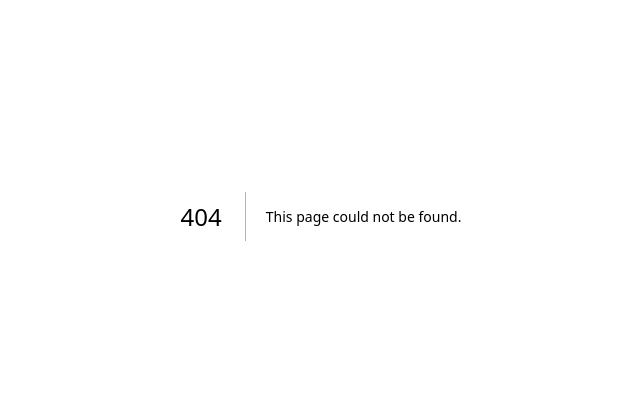
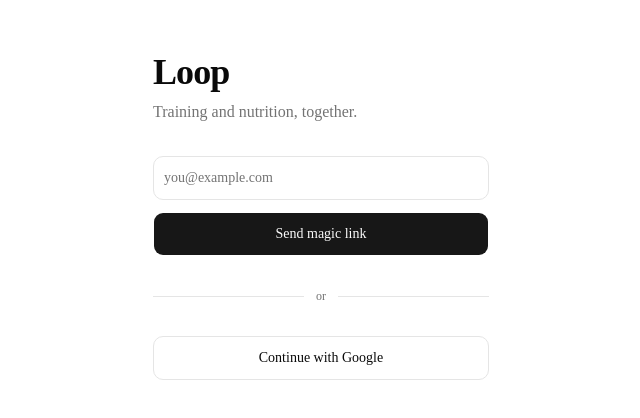
Before and after one commit to NicolaiBaklund/ganba, a Next.js app in the folder apps/web/: page /login in a window 1280 px wide. Before the commit this address had no page. Shown: the part 184-602 px from the top of the page, without its empty margins (319-959 px from the left). Built offline with nearby package versions, Linux system fonts and the light colour scheme.

Commit message:
feat(auth): supabase clients, magic link login, route guard

```diff
--- /dev/null
+++ b/apps/web/app/(app)/layout.tsx
@@ -0,0 +1,6 @@
+import { requireUser } from "@/lib/supabase/server";
+
+export default async function AppLayout({ children }: { children: React.ReactNode }) {
+  await requireUser();
+  return <div className="mx-auto min-h-dvh w-full max-w-md pb-28">{children}</div>;
+}
--- /dev/null
+++ b/apps/web/app/(app)/today/page.tsx
@@ -0,0 +1,3 @@
+export default function TodayPage() {
+  return <h1 className="p-4 text-2xl font-semibold">Today</h1>;
+}
--- /dev/null
+++ b/apps/web/app/auth/callback/route.ts
@@ -0,0 +1,12 @@
+import { NextResponse } from "next/server";
+import { createServerSupabase } from "@/lib/supabase/server";
+
+export async function GET(request: Request) {
+  const url = new URL(request.url);
+  const code = url.searchParams.get("code");
+  if (code) {
+    const supabase = await createServerSupabase();
+    await supabase.auth.exchangeCodeForSession(code);
+  }
+  return NextResponse.redirect(new URL("/today", url.origin));
+}
--- /dev/null
+++ b/apps/web/app/login/page.tsx
@@ -0,0 +1,67 @@
+"use client";
+
+import { useState } from "react";
+import { useTranslations } from "next-intl";
+import { Button } from "@/components/ui/button";
+import { Input } from "@/components/ui/input";
+import { createClient } from "@/lib/supabase/client";
+
+export default function LoginPage() {
+  const t = useTranslations("login");
+  const [email, setEmail] = useState("");
+  const [state, setState] = useState<"idle" | "sending" | "sent" | "error">("idle");
+
+  const redirectTo = () => `${window.location.origin}/auth/callback`;
+
+  async function sendLink(e: React.FormEvent) {
+    e.preventDefault();
+    setState("sending");
+    const { error } = await createClient().auth.signInWithOtp({
+      email,
+      options: { emailRedirectTo: redirectTo() },
+    });
+    setState(error ? "error" : "sent");
+  }
+
+  async function google() {
+    await createClient().auth.signInWithOAuth({ provider: "google", options: { redirectTo: redirectTo() } });
+  }
+
+  return (
+    <main className="mx-auto flex min-h-dvh w-full max-w-sm flex-col justify-center gap-8 px-6">
+      <div>
+        <h1 className="text-4xl font-bold tracking-tight">{t("title")}</h1>
+        <p className="mt-2 text-muted-foreground">{t("subtitle")}</p>
+      </div>
+
+      {state === "sent" ? (
+        <p className="rounded-lg bg-muted p-4 text-sm">{t("checkEmail", { email })}</p>
+      ) : (
+        <form onSubmit={sendLink} className="flex flex-col gap-3">
+          <Input
+            type="email"
+            required
+            autoComplete="email"
+            placeholder={t("emailPlaceholder")}
+            value={email}
+            onChange={(e) => setEmail(e.target.value)}
+            className="h-11"
+          />
+          <Button type="submit" size="lg" className="h-11" disabled={state === "sending"}>
+            {t("sendLink")}
+          </Button>
+          {state === "error" && <p className="text-sm text-destructive">{t("error")}</p>}
+        </form>
+      )}
+
+      <div className="flex items-center gap-3 text-xs text-muted-foreground">
+        <div className="h-px flex-1 bg-border" />
+        {t("or")}
+        <div className="h-px flex-1 bg-border" />
+      </div>
+      <Button variant="outline" size="lg" className="h-11" onClick={google}>
+        {t("google")}
+      </Button>
+    </main>
+  );
+}
--- /dev/null
+++ b/apps/web/lib/supabase/admin.ts
@@ -0,0 +1,9 @@
+import "server-only";
+import { createClient } from "@supabase/supabase-js";
+import type { Database } from "@/lib/db/types";
+
+/** Service role client. Bypasses RLS — server only, never expose results unfiltered. */
+export const createAdminSupabase = () =>
+  createClient<Database>(process.env.NEXT_PUBLIC_SUPABASE_URL!, process.env.SUPABASE_SERVICE_ROLE_KEY!, {
+    auth: { persistSession: false },
+  });
--- /dev/null
+++ b/apps/web/lib/supabase/client.ts
@@ -0,0 +1,8 @@
+import { createBrowserClient } from "@supabase/ssr";
+import type { Database } from "@/lib/db/types";
+
+export const createClient = () =>
+  createBrowserClient<Database>(
+    process.env.NEXT_PUBLIC_SUPABASE_URL!,
+    process.env.NEXT_PUBLIC_SUPABASE_ANON_KEY!,
+  );
--- /dev/null
+++ b/apps/web/lib/supabase/proxy.ts
@@ -0,0 +1,23 @@
+import { createServerClient } from "@supabase/ssr";
+import { NextResponse, type NextRequest } from "next/server";
+
+/** Refreshes the Supabase session cookie on every request. */
+export async function updateSession(request: NextRequest) {
+  let response = NextResponse.next({ request });
+  const supabase = createServerClient(
+    process.env.NEXT_PUBLIC_SUPABASE_URL!,
+    process.env.NEXT_PUBLIC_SUPABASE_ANON_KEY!,
+    {
+      cookies: {
+        getAll: () => request.cookies.getAll(),
+        setAll: (list) => {
+          list.forEach(({ name, value }) => request.cookies.set(name, value));
+          response = NextResponse.next({ request });
+          list.forEach(({ name, value, options }) => response.cookies.set(name, value, options));
+        },
+      },
+    },
+  );
+  await supabase.auth.getUser();
+  return response;
+}
--- /dev/null
+++ b/apps/web/lib/supabase/server.ts
@@ -0,0 +1,42 @@
+import "server-only";
+import { createServerClient } from "@supabase/ssr";
+import { cookies } from "next/headers";
+import { redirect } from "next/navigation";
+import type { Database } from "@/lib/db/types";
+
+export async function createServerSupabase() {
+  const cookieStore = await cookies();
+  return createServerClient<Database>(
+    process.env.NEXT_PUBLIC_SUPABASE_URL!,
+    process.env.NEXT_PUBLIC_SUPABASE_ANON_KEY!,
+    {
+      cookies: {
+        getAll: () => cookieStore.getAll(),
+        setAll: (list) => {
+          try {
+            list.forEach(({ name, value, options }) => cookieStore.set(name, value, options));
+          } catch {
+            // Called from a Server Component; proxy.ts refreshes the session.
+          }
+        },
+      },
+    },
+  );
+}
+
+export async function requireUser({ allowUnonboarded = false } = {}) {
+  const supabase = await createServerSupabase();
+  const {
+    data: { user },
+  } = await supabase.auth.getUser();
+  if (!user) redirect("/login");
+  if (!allowUnonboarded) {
+    const { data: profile } = await supabase
+      .from("profiles")
+      .select("onboarded_at")
+      .eq("user_id", user.id)
+      .maybeSingle();
+    if (!profile?.onboarded_at) redirect("/onboarding");
+  }
+  return { supabase, user };
+}
--- a/apps/web/messages/en.json
+++ b/apps/web/messages/en.json
@@ -1,3 +1,13 @@
 {
-  "app": { "name": "Loop" }
+  "app": { "name": "Loop" },
+  "login": {
+    "title": "Loop",
+    "subtitle": "Training and nutrition, together.",
+    "emailPlaceholder": "you@example.com",
+    "sendLink": "Send magic link",
+    "checkEmail": "Check {email} for a sign-in link.",
+    "error": "Couldn't send the link. Try again.",
+    "or": "or",
+    "google": "Continue with Google"
+  }
 }
--- /dev/null
+++ b/apps/web/proxy.ts
@@ -0,0 +1,10 @@
+import type { NextRequest } from "next/server";
+import { updateSession } from "@/lib/supabase/proxy";
+
+export function proxy(request: NextRequest) {
+  return updateSession(request);
+}
+
+export const config = {
+  matcher: ["/((?!_next/static|_next/image|favicon.ico|manifest.webmanifest|icon-.*\.png).*)"],
+};
```
